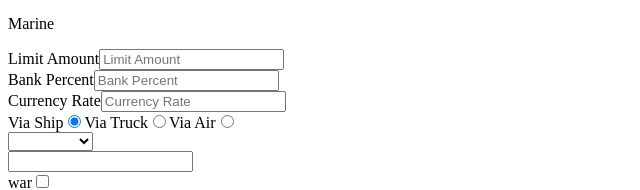
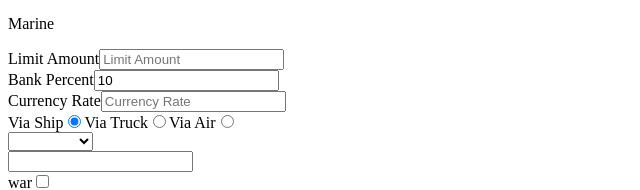
Before and after one commit to Rabin016/insurence-vue-3, a Vue app: page / in a window 1280 px wide. Shown: the part 133-323 px from the top of the page, without its empty margins (0-640 px from the left). Built offline with nearby package versions, Linux system fonts and the light colour scheme.

Commit message:
included fire without rate

```diff
--- a/src/components/fire/ConditionRate.vue
+++ b/src/components/fire/ConditionRate.vue
@@ -67,7 +67,7 @@ const addNewEntries = () => {
 
       <div>
         <BaseInput label="Rate" v-model="data.rate" />
-        <BaseInput v-model="data.itemAmount" />
+        <BaseInput v-model="data.itemAmount" type="number" />
       </div>
     </div>
   </div>
--- a/src/views/home/Fire.vue
+++ b/src/views/home/Fire.vue
@@ -28,7 +28,10 @@ const calculate = () => {
   );
   let netPremium = 0;
   allConditions.value.forEach((structure) => {
-    const structurePrice = rateCalculate(amount, structure.itemAmount);
+    let structurePrice = structure.itemAmount;
+    if (structure.itemAmount <= 100) {
+      structurePrice = rateCalculate(amount, structure.itemAmount);
+    }
     netPremium = netPremium + rateCalculate(structurePrice, structure.rate);
   });
   rsd.value && (netPremium = netPremium + rateCalculate(amount, 0.13));
--- a/src/views/home/Marine.vue
+++ b/src/views/home/Marine.vue
@@ -13,7 +13,7 @@ import BaseCheckbox from "../../components/forms/BaseCheckbox.vue";
 
 // All States
 const limitAmount = ref("");
-const bankPercent = ref("");
+const bankPercent = ref(10);
 const currencyRate = ref("");
 const rate = ref(null);
 const war = ref(true);
```
